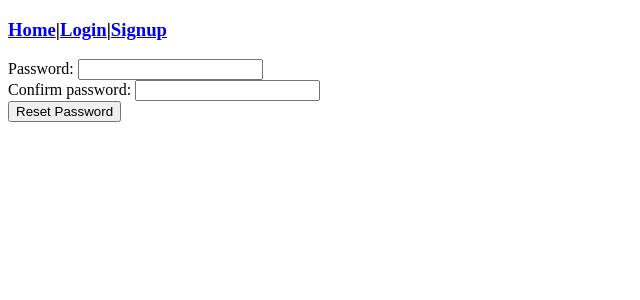
After one commit to Faritkd/Registration-and-Login, a Django app: a page that uses account_module/templates/account_module/change_password.html in a window 1280 px wide. The commit adds this page. Shown: the top 300 px of the page, without its empty margins (0-640 px from the left). Run offline with Django 5.2, Linux system fonts and the light colour scheme; data comes from the database, SQL or seed files in the repository; both versions use the stored data as it was after the commit.

Commit message:
Forget and reset password views were added to the project.

```diff
--- a/account_module/forms.py
+++ b/account_module/forms.py
@@ -12,3 +12,12 @@ class RegisterForm(UserCreationForm):
 class LoginForm(forms.Form):
     username = forms.CharField()
     password = forms.CharField(widget=forms.PasswordInput())
+
+
+class ForgetPasswordForm(forms.Form):
+    email = forms.EmailField()
+
+
+class ChangePasswordForm(forms.Form):
+    password = forms.CharField(widget=forms.PasswordInput)
+    confirm_password = forms.CharField(widget=forms.PasswordInput)
--- a/account_module/templates/account_module/activation.html
+++ b/account_module/templates/account_module/activation.html
@@ -1,3 +1,4 @@
 <h1>Verification Code</h1>
 <h2>click on the link below to activate your account.</h2>
+
 <p><a href="http://localhost:8000/{% url 'account_activation' email_active_code=email_active_code %}">click on : {{ email_active_code }}</a></p>
--- /dev/null
+++ b/account_module/templates/account_module/change_pass_code.html
@@ -0,0 +1,4 @@
+<h1>Change Password</h1>
+<h2>click on the link below to change your password.</h2>
+
+<p><a href="http://localhost:8000{% url 'change_password' email_active_code=email_active_code %}">click on: {{ email_active_code }}</a></p>
--- /dev/null
+++ b/account_module/templates/account_module/change_password.html
@@ -0,0 +1,9 @@
+{% extends 'base.html' %}
+
+{% block title %}
+	Change Password
+{% endblock %}
+
+{% block content %}
+    <form action="" method="post">{% csrf_token %} {{ change_password_form }} <button type="submit">Reset Password</button></form>
+{% endblock %}
--- a/account_module/templates/account_module/login.html
+++ b/account_module/templates/account_module/login.html
@@ -14,4 +14,5 @@
         </p>
         <button type="submit">Login</button>
     </form>
+    <a href="{% url 'forget_password' %}">Forget password</a>
 {% endblock %}
--- a/account_module/urls.py
+++ b/account_module/urls.py
@@ -5,4 +5,6 @@ urlpatterns = [
     path("registration/", views.RegisterView.as_view(), name="register"),
     path("login/", views.LoginView.as_view(), name="login"),
     path("account_activation/<email_active_code>", views.activate_account, name="account_activation"),
+    path("forget_password/", views.ForgetPasswordView.as_view(), name="forget_password"),
+    path("change_password/<email_active_code>", views.ChangePasswordView.as_view(), name="change_password"),
 ]
--- a/account_module/views.py
+++ b/account_module/views.py
@@ -7,7 +7,7 @@ from django.shortcuts import render, redirect, reverse
 from django.template.loader import render_to_string
 from django.utils.html import strip_tags
 from django.views import View
-from .forms import RegisterForm, LoginForm
+from .forms import RegisterForm, LoginForm, ForgetPasswordForm, ChangePasswordForm
 from .models import User
 from django.http import HttpResponse
 from django.contrib import messages
@@ -96,3 +96,56 @@ class LoginView(View):
                 login_form.add_error("username", "Invalid username or password")
         context = {"login_form": login_form}
         return render(request, "account_module/login.html", context)
+
+
+class ForgetPasswordView(View):
+    def get(self, request):
+        forget_password_form = ForgetPasswordForm()
+        context = {"forget_password_form": forget_password_form}
+        return render(request, "account_module/forget_password.html", context)
+
+    def post(self, request):
+        forget_password_form = ForgetPasswordForm(request.POST)
+        if forget_password_form.is_valid():
+            user_email = forget_password_form.cleaned_data.get("email")
+            user: User = User.objects.filter(email=user_email).first()
+            if user is not None:
+                user.email_active_code = generate_activation_code()
+                user.save()
+                send_verification_code("Change Password",
+                                       user_email,
+                                       {"email_active_code": user.email_active_code},
+                                       "account_module/change_pass_code.html",
+                                       )
+
+                return HttpResponse("Verification code has sent to your email.")
+            else:
+                messages.error(request, "User not found.")
+        context = {"forget_password_form": forget_password_form}
+        return render(request, "account_module/forget_password.html", context)
+
+
+class ChangePasswordView(View):
+    def get(self, request, email_active_code):
+        user = User.objects.filter(email_active_code=email_active_code).first()
+        if user is None:
+            return redirect(reverse("login"))
+        change_password_form = ChangePasswordForm()
+        context = {"change_password_form": change_password_form}
+        return render(request, "account_module/change_password.html", context)
+
+    def post(self, request, email_active_code):
+        change_password_form = ChangePasswordForm(request.POST)
+        user = User.objects.filter(email_active_code=email_active_code).first()
+        if change_password_form.is_valid():
+            new_password = change_password_form.cleaned_data.get("password")
+            new_confirm_password = change_password_form.cleaned_data.get("confirm_password")
+            if new_password == new_confirm_password:
+                user.set_password(new_password)
+                user.is_active = True
+                user.email_active_code = generate_activation_code()
+                user.save()
+                return redirect(reverse("login"))
+
+        context = {"change_password_form": change_password_form}
+        return render(request, "account_module/change_password.html", context)
```
Also changed, not shown: account_module/templates/account_module/forget_password.html (added, +9 -0 lines), db.sqlite3.
